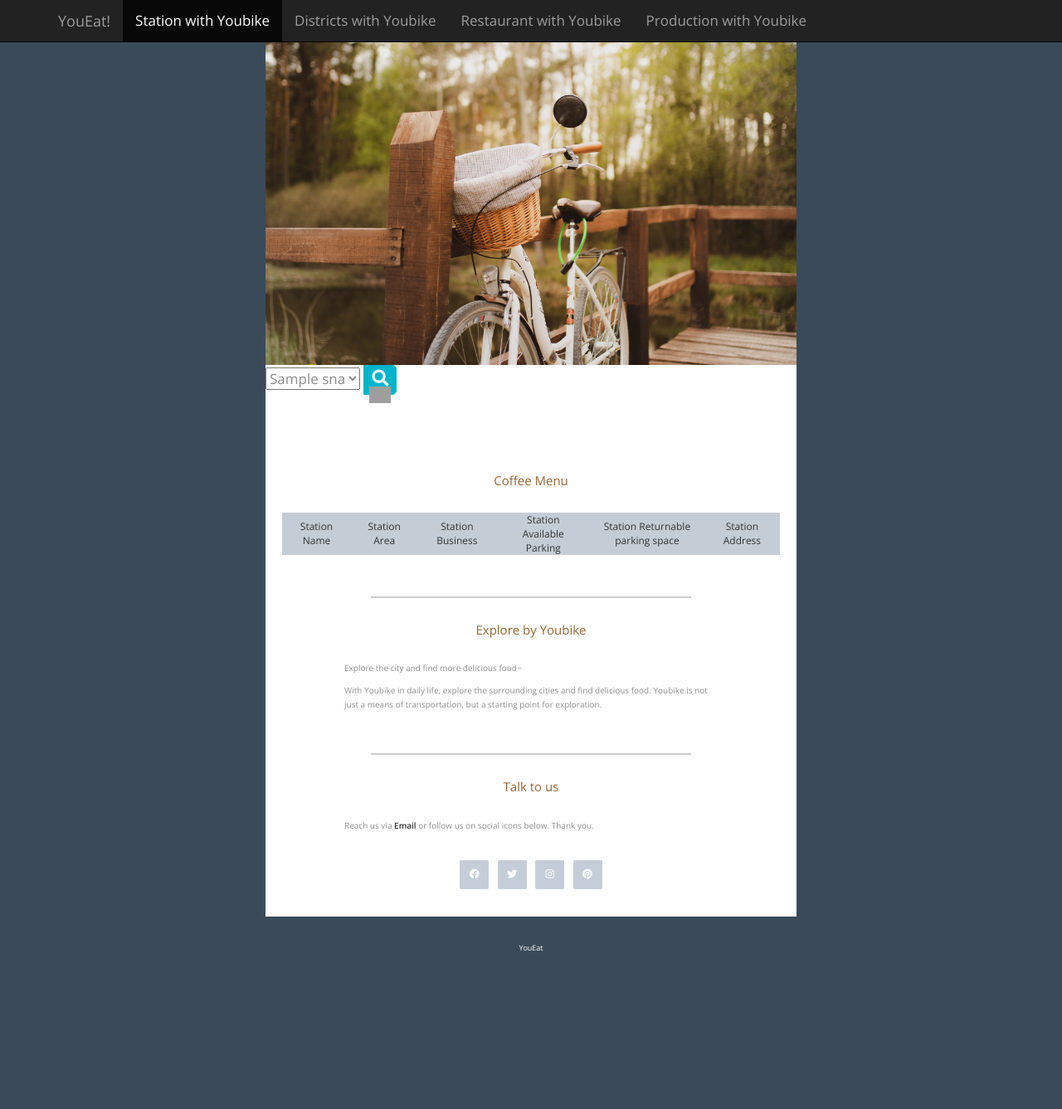
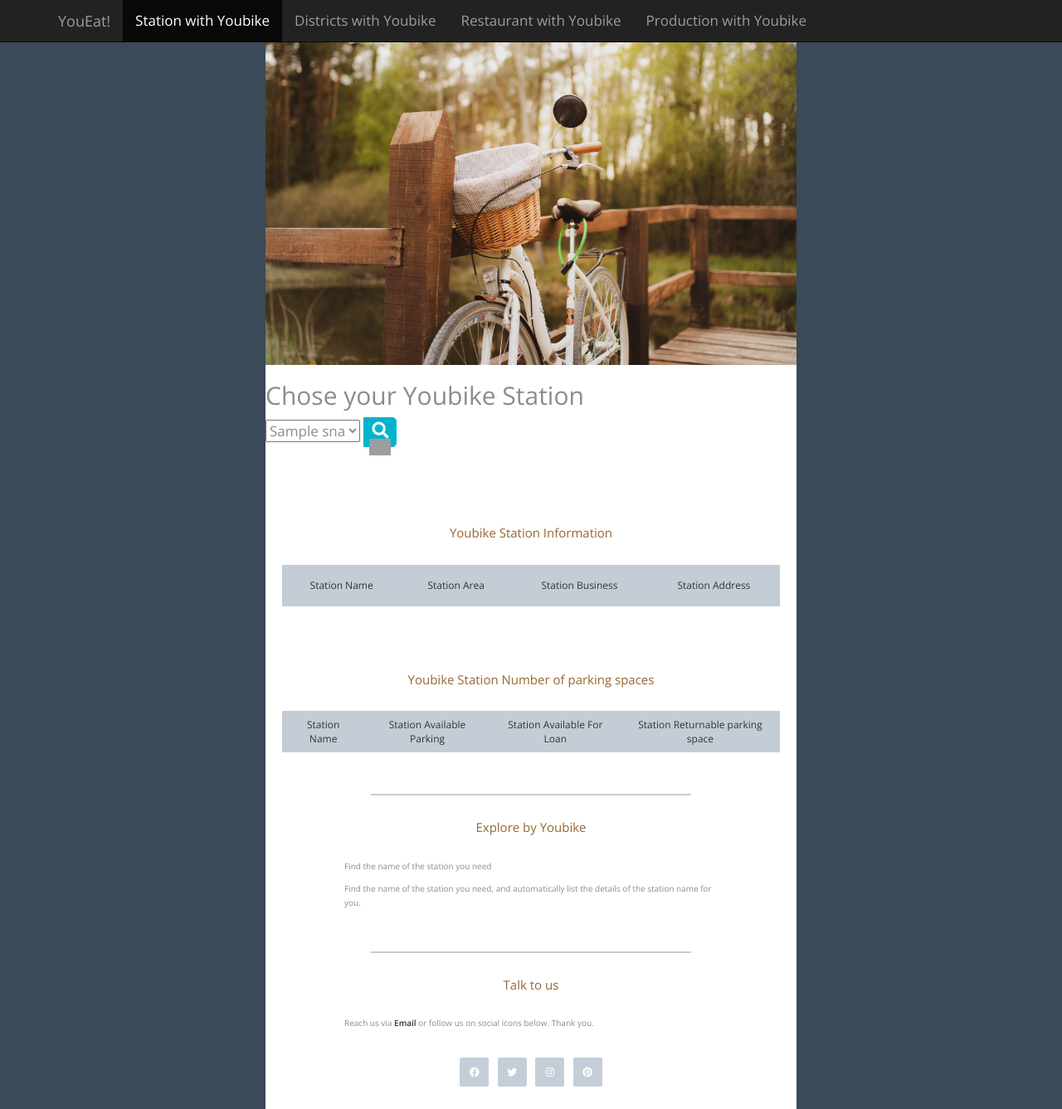
Before and after one commit to 112042/youbiketest, a Django app: page /Sbike/ in a window 1280 px wide. Shown: the top 1337 px of the page at 83% size. Before the commit the page ends 1146 px from the top, so only its background shows below. Run offline with Django 3.2, Linux system fonts and the light colour scheme; tables that the repository leaves empty hold one stand-in row (values such as "Sample post"); a database or web service that is not in the repository returns one stand-in record (values such as "Sample title"); data that the repository does not hold is empty; some libraries are stand-ins or nearby versions; grey boxes are pictures that could not be loaded.

Commit message:
Update station_search.html

```diff
--- a/project/templates/station_search.html
+++ b/project/templates/station_search.html
@@ -46,7 +46,7 @@
           <div class="tm-main-content">
             <div id="tm-intro-img"></div>
             <div class="group">
-
+                <h2>Chose your Youbike Station</h2>
                 <!--<form method="post">-->
                     <form method="get" action="/station_title/">
                         <select name="sel_value">
@@ -65,7 +65,7 @@
 
             <!-- Coffee Menu -->
             <section class="tm-section">
-              <h2 class="tm-section-header">Coffee Menu</h2>
+              <h2 class="tm-section-header">Youbike Station Information</h2>
               <div class="tm-responsive-table">
                 <table>
                     <tr class="tm-tr-header">
@@ -73,8 +73,6 @@
                         <th style="text-align:center;">Station Name</th>
                         <th style="text-align:center;">Station Area</th>
                         <th style="text-align:center;">Station Business</th>
-                        <th style="text-align:center;">Station Available Parking</th>
-                        <th style="text-align:center;">Station Returnable parking space</th>
                         <th style="text-align:center;">Station Address</th>
                       </tr>
 
@@ -84,27 +82,48 @@
                         <td >{{ youbike.name }}</td>
                         <td >{{ youbike.area}}</td>
                         <td >{{ youbike.operation }}</td>
-                        <td >{{ youbike.parking }}</td>
-                        <td >{{ youbike.free }}</td>
                         <td >{{ youbike.address }}</td>
                       </tr>
                       {% endfor %}
-
-
-
                 </table>
               </div>
             </section>
+
+              <!-- Tea Menu -->
+          <section class="tm-section">
+            <h2 class="tm-section-header">Youbike Station Number of parking spaces</h2>
+            <div class="tm-responsive-table">
+                <table>
+                    <tr class="tm-tr-header">
+
+                        <th style="text-align:center;">Station Name</th>
+                        <th style="text-align:center;">Station Available Parking</th>
+                        <th style="text-align:center;">Station Available For Loan</th>
+                        <th style="text-align:center;">Station Returnable parking space</th>
+                      </tr>
+
+                      {% for youbike in youbike_availability %}
+                      <tr>
+
+                        <td >{{ youbike.name }}</td>
+                        <td >{{ youbike.brrow }}</td>
+                        <td >{{ youbike.parking }}</td>
+                        <td >{{ youbike.free }}</td>
+                      </tr>
+                      {% endfor %}
+                </table>
+            </div>
+          </section>
         <hr />
         <!-- About our cafe -->
         <section class="tm-section tm-section-small">
             <h2 class="tm-section-header">Explore by Youbike</h2>
             <p>
-              Explore the city and find more delicious food~
+                Find the name of the station you need
             </p>
             <p class="tm-mb-0">
-               With Youbike in daily life, explore the surrounding cities and find delicious food.
-               Youbike is not just a means of transportation, but a starting point for exploration.
+                Find the name of the station you need, and automatically list the details of the station name for you.
+
             </p>
           </section>
           <hr />
```
